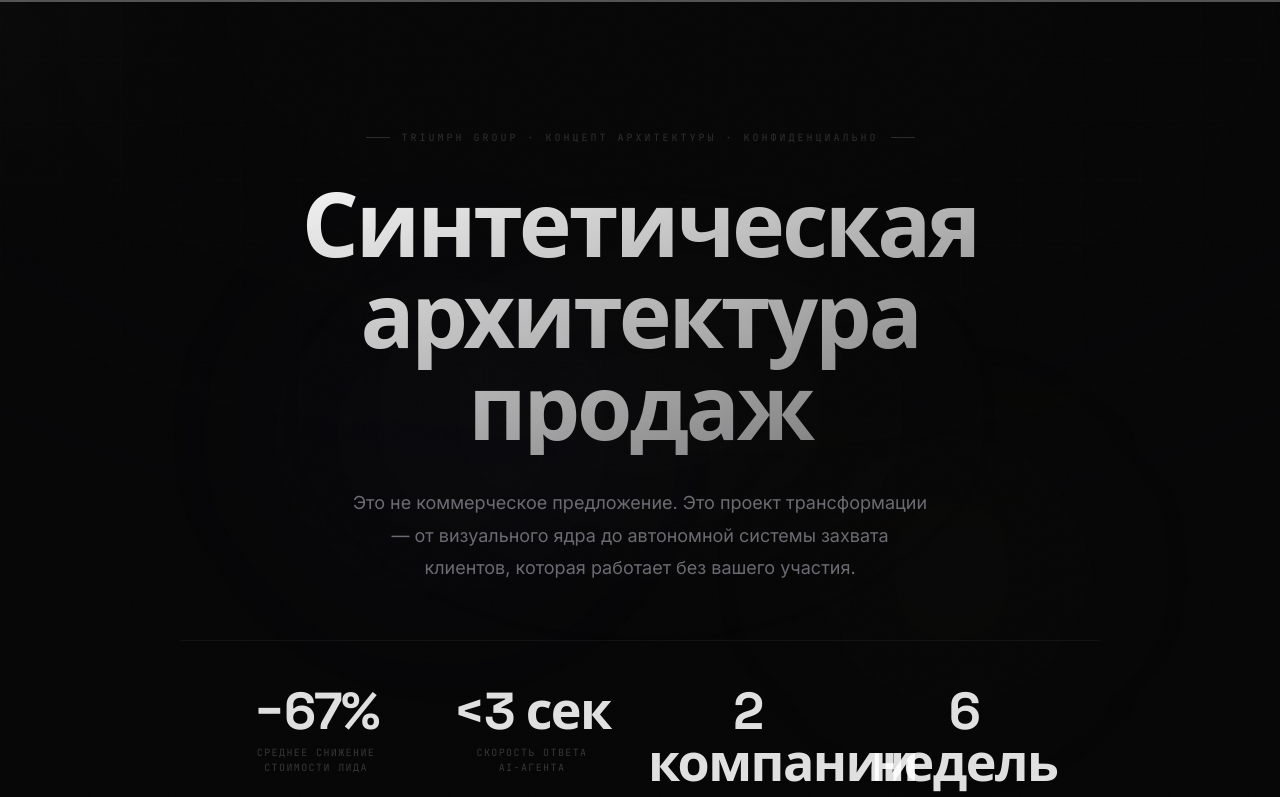
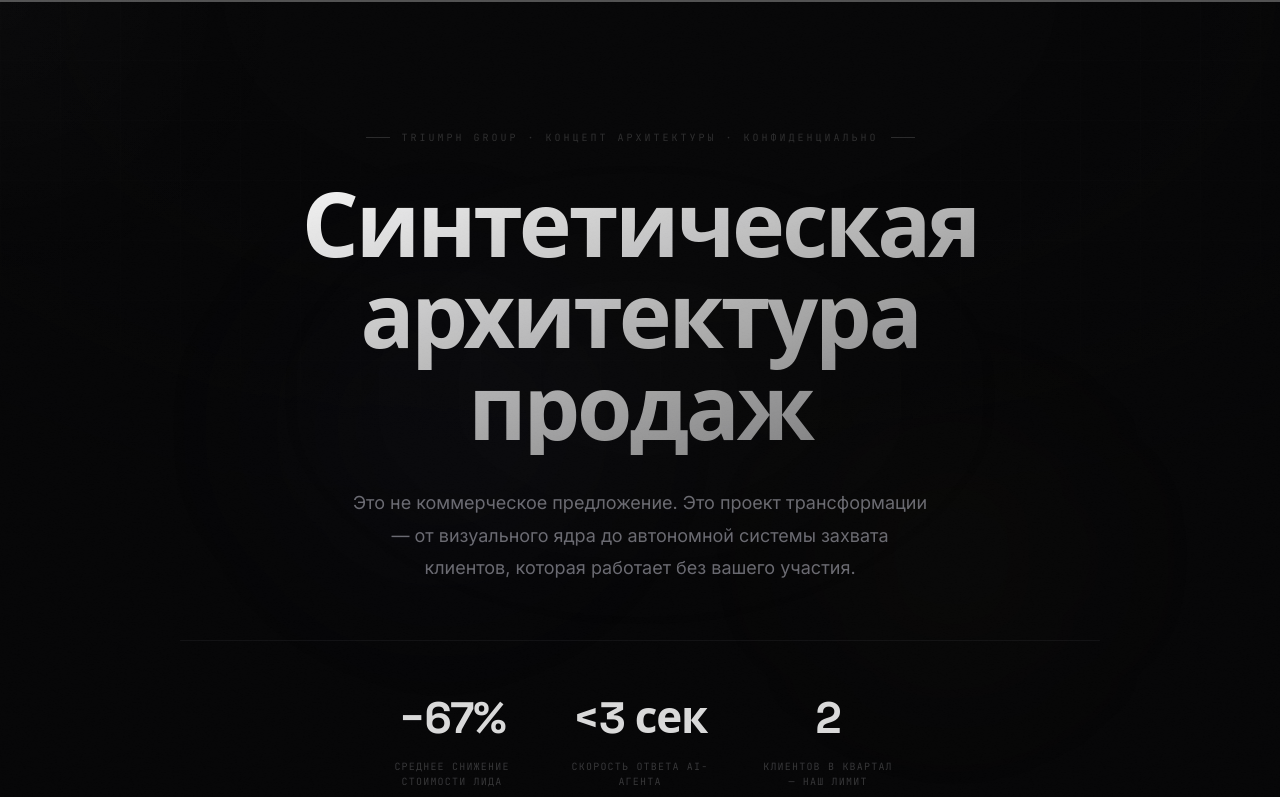
Before and after one commit to SGdupreeh/triumph-group, a React (Vite) app: page /example in a window 1280 px wide. Shown: the top 797 px of the page. Built offline with nearby package versions, Linux system fonts and the light colour scheme.

Commit message:
Fix stats layout and CTA heading size

```diff
--- a/src/pages/ProposalPage.tsx
+++ b/src/pages/ProposalPage.tsx
@@ -198,19 +198,7 @@ function UnitCard({ icon, tag, name, replaces, desc, delay }: { icon: string; ta
   )
 }
 
-/* ─────────────────────────────────────────────────────────────────────
-   STAT BLOCK
-───────────────────────────────────────────────────────────────────── */
-function Stat({ value, label }: { value: string; label: string }) {
-  const ref = useRef(null)
-  const inView = useInView(ref, { once: true })
-  return (
-    <motion.div ref={ref} initial={{ opacity: 0, y: 16 }} animate={inView ? { opacity: 1, y: 0 } : {}} transition={{ duration: 0.8, ease: EASE }} style={{ textAlign: 'center' }}>
-      <div style={{ fontFamily: 'var(--font-display)', fontWeight: 700, fontSize: 'clamp(30px, 4.5vw, 52px)', letterSpacing: '-0.03em', color: 'rgba(255,255,255,0.88)', lineHeight: 1 }}>{value}</div>
-      <p style={{ fontFamily: 'var(--font-mono)', fontSize: '10px', color: 'rgba(255,255,255,0.2)', textTransform: 'uppercase', letterSpacing: '0.14em', marginTop: '8px', maxWidth: '140px', margin: '8px auto 0' }}>{label}</p>
-    </motion.div>
-  )
-}
+
 
 /* ═══════════════════════════════════════════════════════════════════════
    MAIN
@@ -336,15 +324,17 @@ export default function ProposalPage() {
           {/* Stats */}
           <motion.div
             initial={{ opacity: 0, y: 16 }} animate={{ opacity: 1, y: 0 }} transition={{ duration: 1, ease: EASE, delay: 0.7 }}
-            style={{ display: 'flex', gap: '16px', justifyContent: 'center', flexWrap: 'wrap', borderTop: '1px solid rgba(255,255,255,0.05)', paddingTop: '44px' }}>
+            style={{ display: 'flex', gap: '48px', justifyContent: 'center', flexWrap: 'wrap', borderTop: '1px solid rgba(255,255,255,0.05)', paddingTop: '44px' }}>
             {[
-              { value: '−67%', label: 'среднее снижение стоимости лида' },
-              { value: '<3 сек', label: 'скорость ответа AI-агента' },
-              { value: '2 компании', label: 'лимит в квартале' },
-              { value: '6 недель', label: 'полный запуск архитектуры' },
-            ].map((s, i) => (
-              <div key={i} style={{ flex: '1 1 140px', maxWidth: '200px' }}>
-                <Stat {...s} />
+              { val: '−67', suf: '%', label: 'среднее снижение стоимости лида' },
+              { val: '<3', suf: ' сек', label: 'скорость ответа AI-агента' },
+              { val: '2', suf: '', label: 'клиентов в квартал — наш лимит' },
+            ].map(({ val, suf, label }, i) => (
+              <div key={i} style={{ textAlign: 'center' }}>
+                <div style={{ fontFamily: 'var(--font-display)', fontWeight: 700, fontSize: 'clamp(28px, 4vw, 44px)', letterSpacing: '-0.025em', color: 'rgba(255,255,255,0.85)' }}>
+                  {val}{suf}
+                </div>
+                <p style={{ fontFamily: 'var(--font-mono)', fontSize: '10px', color: 'rgba(255,255,255,0.2)', textTransform: 'uppercase', letterSpacing: '0.12em', marginTop: '8px', maxWidth: '140px' }}>{label}</p>
               </div>
             ))}
           </motion.div>
@@ -468,7 +458,7 @@ export default function ProposalPage() {
         <FadeUp><Tag>закрытие</Tag></FadeUp>
 
         <FadeUp delay={0.1}>
-          <Headline size="xl">В текущем квартале<br />мы берём только 2 компании</Headline>
+          <Headline size="lg">В текущем квартале<br />мы берём только 2 компании</Headline>
         </FadeUp>
 
         <FadeUp delay={0.2}>
```
